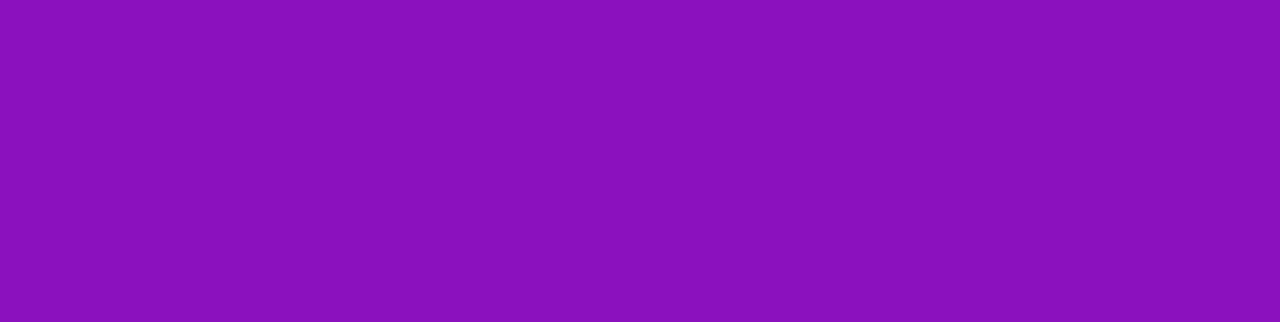
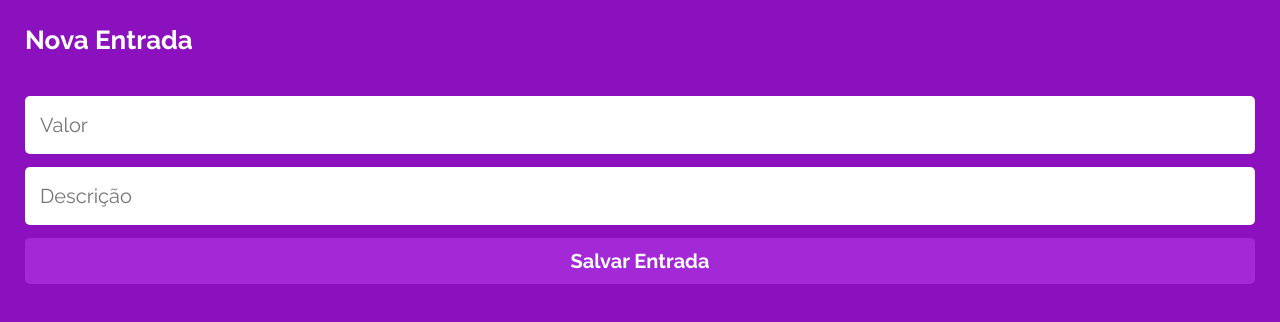
Before and after one commit to LucasAlvsz/projeto13-mywallet-front, a React (Create React App) app: page /newflow in a window 1280 px wide. Before the commit this address had no page. Shown: the top 322 px of the page. Built offline with nearby package versions, Linux system fonts and the light colour scheme; a web font is replaced by a local one.

Commit message:
style: NewFlow implemented

```diff
--- /dev/null
+++ b/src/pages/NewFlow/index.jsx
@@ -0,0 +1,14 @@
+import * as S from "./styles"
+
+export default function NewFlow() {
+	return (
+		<S.Main>
+			<h1>Nova Entrada</h1>
+			<form>
+				<input type="number" placeholder="Valor" step="any" />
+				<input type="text" placeholder="Descrição" />
+				<button type="submit">Salvar Entrada</button>
+			</form>
+		</S.Main>
+	)
+}
--- /dev/null
+++ b/src/pages/NewFlow/styles.js
@@ -0,0 +1,46 @@
+import styled from "styled-components"
+
+export const Main = styled.main`
+	width: 100%;
+	height: 100vh;
+	display: flex;
+	flex-direction: column;
+	padding: 25px 25px;
+	font-family: "Raleway";
+	h1 {
+		font-weight: 700;
+		font-size: 26px;
+		line-height: 31px;
+		color: #fff;
+		margin-bottom: 40px;
+	}
+	input {
+		width: 100%;
+		height: 58px;
+		border-radius: 5px;
+		font-size: 20px;
+		line-height: 23px;
+		font-weight: 700;
+		color: #000;
+		padding: 18px 15px;
+		margin-bottom: 13px;
+		&::placeholder {
+			font-weight: 400;
+		}
+		&-webkit-outer-spin-button,
+		&::-webkit-inner-spin-button {
+			-webkit-appearance: none;
+			margin: 0;
+		}
+	}
+	button {
+		width: 100%;
+		height: 46px;
+		background: #a328d6;
+		border-radius: 5px;
+		font-weight: 700;
+		font-size: 20px;
+		line-height: 23px;
+		color: #fff;
+	}
+`
--- a/src/routes/index.jsx
+++ b/src/routes/index.jsx
@@ -2,6 +2,7 @@ import { BrowserRouter, Routes, Route } from "react-router-dom"
 import SingIn from "../pages/SingIn"
 import SingUp from "../pages/SingUp"
 import Flows from "../pages/Flows"
+import NewFlow from "../pages/NewFlow"
 export default function Router() {
 	return (
 		<BrowserRouter>
@@ -9,6 +10,7 @@ export default function Router() {
 				<Route path="/" element={<SingIn />} />
 				<Route path="/singup" element={<SingUp />} />
 				<Route path="/flows" element={<Flows />} />
+				<Route path="/newflow" element={<NewFlow />} />
 			</Routes>
 		</BrowserRouter>
 	)
```
